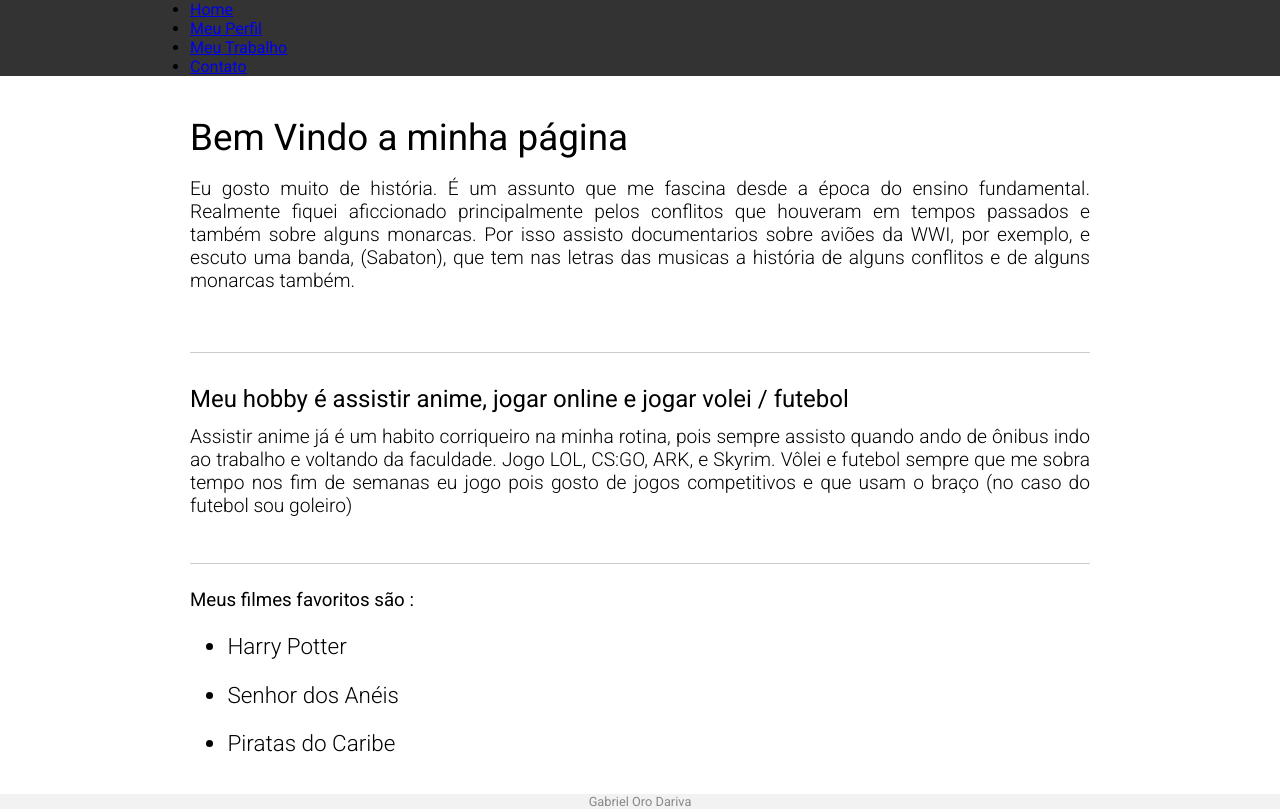
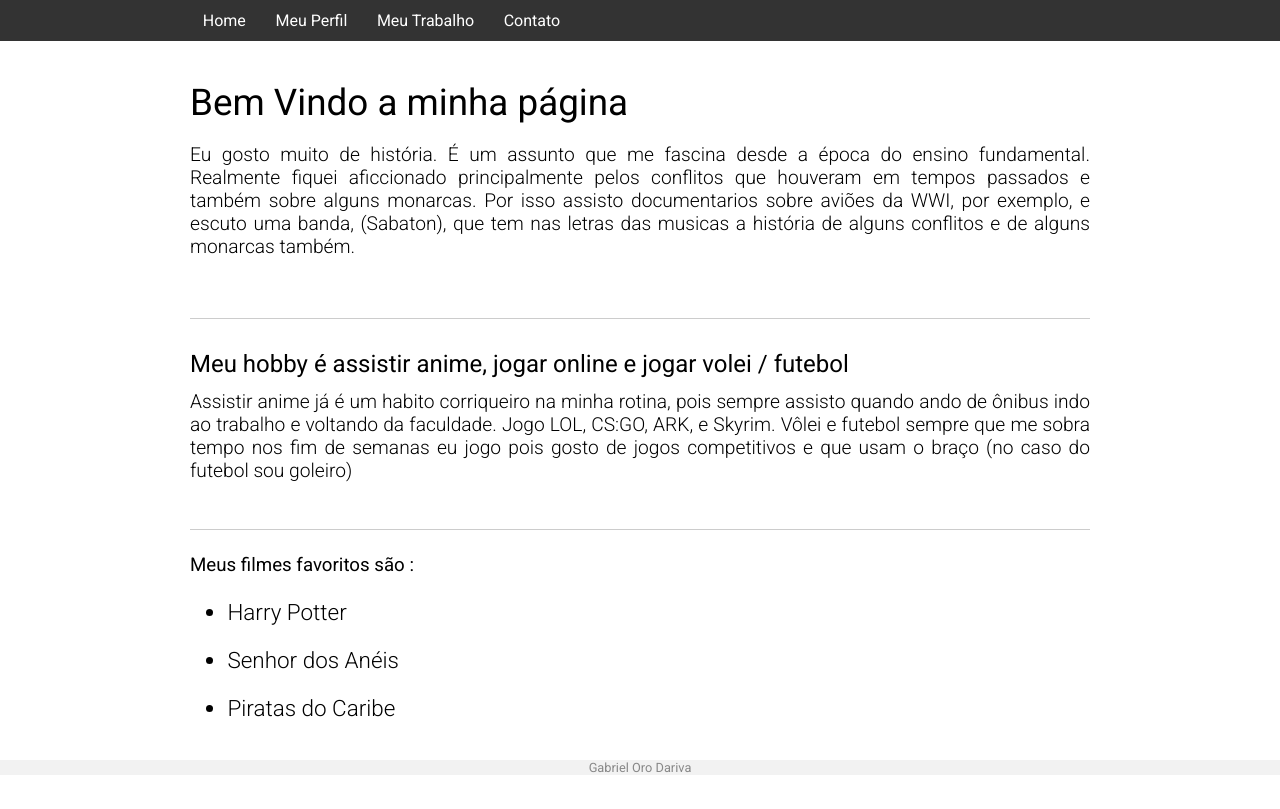
Before and after one commit to gaburieru-dev/DS1, a plain HTML site: page meusite/index.html in a window 1280 px wide. Drawn offline with Linux system fonts and the light colour scheme.

Commit message:
aula 26/03/2020

```diff
--- a/meusite/style.css
+++ b/meusite/style.css
@@ -10,6 +10,29 @@ body {
 
 nav{
     background-color: rgba(0, 0, 0, 0.8);
+}
+
+nav ul {
+    list-style-type: none;
+}
+
+nav li{
+    display: inline-block;
+    padding: 0.7em 0;
+}
+
+nav li a{
+    color: #fff;
+    text-decoration: none;
+    font-size: 1em;
+    padding: 0 0.8em;
+    opacity: 1;
+    -webkit-transition: opacity 0.2s;
+    transition: opacity 0.2s;
+}
+
+nav li a:hover {
+    opacity: 0.65;
 }
 
 .content, nav ul {
```
